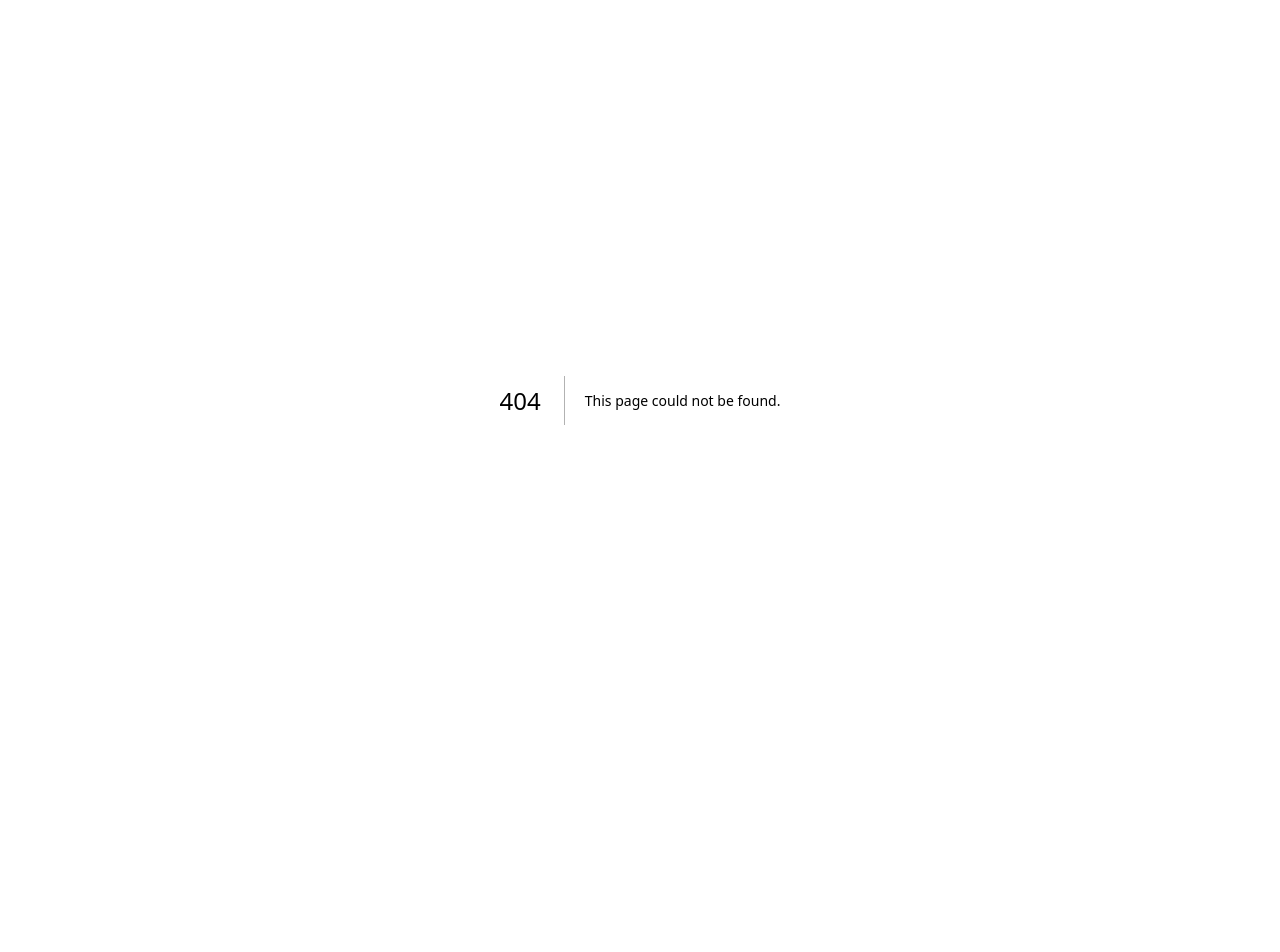
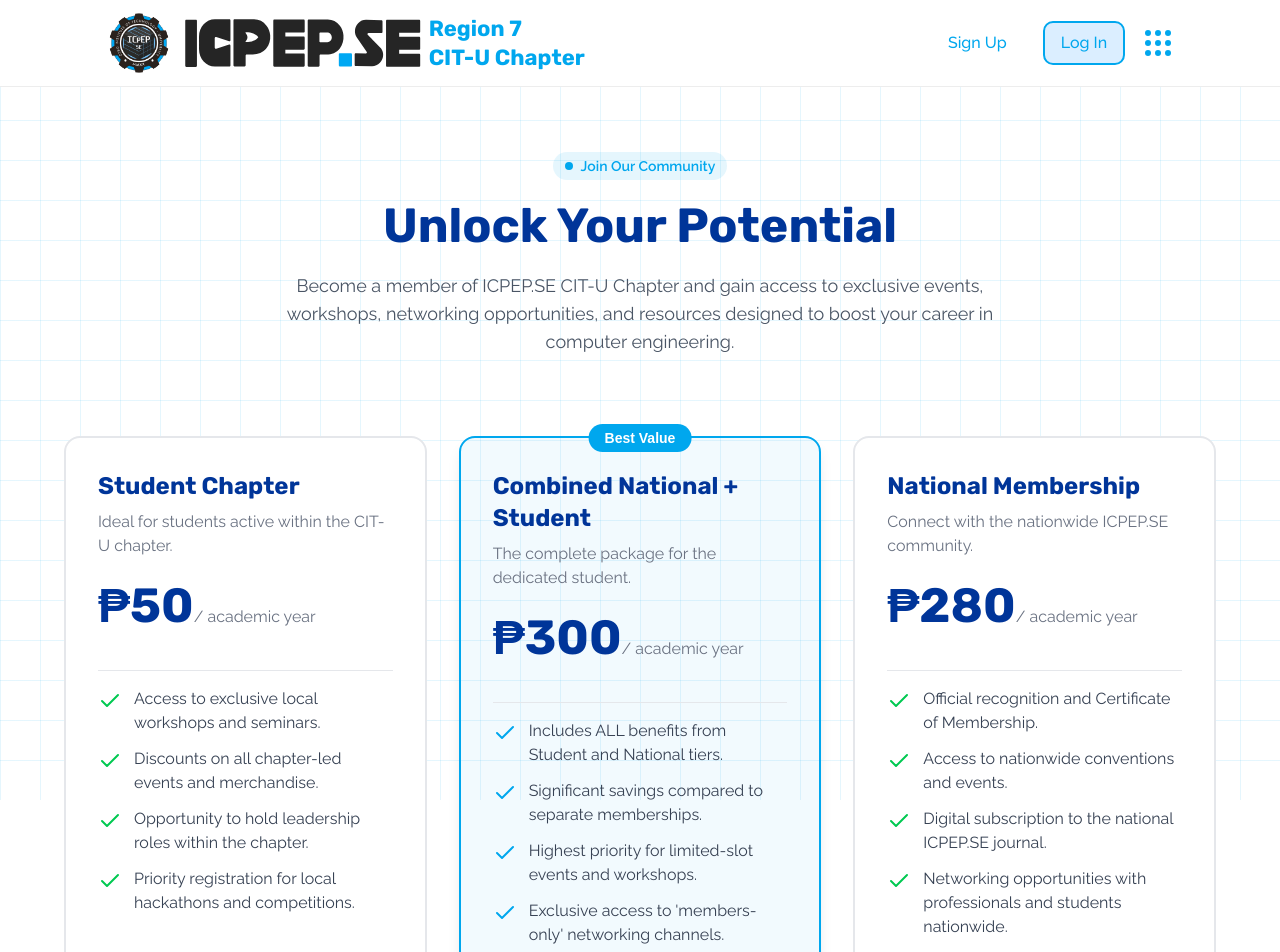
Before and after one commit to ShanRaboy11/icpep-se-citu, a Next.js app in the folder client/: page /membership in a window 1280 px wide. Before the commit this address had no page. Shown: the top 952 px of the page. Before the commit the page ends 800 px from the top, so only its background shows below. Built offline with nearby package versions, Linux system fonts and the light colour scheme.

Commit message:
feat: membership not giving ui - rexi

```diff
--- a/client/src/app/announcements/page.tsx
+++ b/client/src/app/announcements/page.tsx
@@ -71,7 +71,7 @@
             </h1>
             <p className="font-raleway text-gray-600 text-base sm:text-lg max-w-2xl mx-auto">
               Stay in the know with the latest news, meetings, and achievements
-              from ICpEP.SE R7 CIT-U Chapter.
+              from ICpEP Student Edition R7 CIT-U Chapter.
             </p>
           </div>
 
--- a/client/src/app/developers/page.tsx
+++ b/client/src/app/developers/page.tsx
@@ -85,7 +85,7 @@
               Meet the Developers
             </h1>
             <p className="font-raleway text-gray-600 text-base sm:text-lg max-w-2xl mx-auto">
-              The student developers who created the official ICPEP.SE CIT-U
+              The student developers who created the official ICPEP SE CIT-U
               Chapter website as part of the Software Design course.
             </p>
           </div>
--- /dev/null
+++ b/client/src/app/membership/components/membership-card.tsx
@@ -0,0 +1,84 @@
+// app/membership/components/membership-card.tsx
+"use client";
+
+import { Check } from "lucide-react";
+import type { FC } from "react";
+
+// Define the type for the component's props
+interface MembershipCardProps {
+  title: string;
+  price: string;
+  description: string;
+  benefits: string[];
+  isHighlighted?: boolean; // isHighlighted is optional
+}
+
+const MembershipCard: FC<MembershipCardProps> = ({
+  title,
+  price,
+  description,
+  benefits,
+  isHighlighted = false,
+}) => {
+  const cardClasses = `
+    flex flex-col rounded-2xl p-8 h-full border-2 relative
+    ${
+      isHighlighted
+        ? "bg-primary1/5 border-primary1 shadow-lg"
+        : "bg-white border-gray-200"
+    }
+    transition-all duration-300 hover:shadow-xl hover:scale-[1.02]
+  `;
+
+  const buttonClasses = `
+    mt-8 w-full rounded-lg py-3 font-rubik font-semibold text-lg
+    transition-all duration-300
+    ${
+      isHighlighted
+        ? "bg-primary1 text-white hover:bg-primary1/90 shadow-md hover:shadow-lg"
+        : "bg-primary3 text-white hover:bg-primary3/90"
+    }
+  `;
+
+  return (
+    <div className={cardClasses}>
+      {isHighlighted && (
+        <div className="absolute top-0 -translate-y-1/2 left-1/2 -translate-x-1/2 w-max">
+          <span className="inline-block rounded-full bg-primary1 px-4 py-1 text-sm font-semibold text-white">
+            Best Value
+          </span>
+        </div>
+      )}
+      <h3 className="font-rubik text-2xl font-bold text-primary3 mb-2">
+        {title}
+      </h3>
+      <p className="font-raleway text-gray-500 mb-6">{description}</p>
+
+      <div className="mb-6">
+        <span className="font-rubik text-5xl font-bold text-primary3">
+          {price}
+        </span>
+        <span className="font-raleway text-gray-500">/ academic year</span>
+      </div>
+
+      <div className="border-t border-gray-200 my-4"></div>
+
+      <ul className="space-y-3 font-raleway text-gray-700 flex-grow">
+        {benefits.map((benefit, index) => (
+          <li key={index} className="flex items-start gap-3">
+            <Check
+              className={`h-6 w-6 flex-shrink-0 mt-0.5 ${
+                isHighlighted ? "text-primary1" : "text-green-500"
+              }`}
+            />
+            <span>{benefit}</span>
+          </li>
+        ))}
+      </ul>
+
+      <button className={buttonClasses}>Select Plan</button>
+    </div>
+  );
+};
+
+export default MembershipCard;
--- /dev/null
+++ b/client/src/app/membership/page.tsx
@@ -0,0 +1,124 @@
+// app/membership/page.tsx
+"use client";
+import Header from "../components/header";
+import Footer from "../components/footer";
+import Grid from "../components/grid";
+import MembershipCard from "./components/membership-card";
+import type { FC } from "react";
+
+// Define the type for a single membership tier object
+interface MembershipTier {
+  title: string;
+  price: string;
+  description: string;
+  benefits: string[];
+  isHighlighted: boolean;
+}
+
+const MembershipPage: FC = () => {
+  // Type the array of membership tiers for type safety
+  const membershipTiers: MembershipTier[] = [
+    {
+      title: "Student Chapter",
+      price: "₱50",
+      description: "Ideal for students active within the CIT-U chapter.",
+      benefits: [
+        "Access to exclusive local workshops and seminars.",
+        "Discounts on all chapter-led events and merchandise.",
+        "Opportunity to hold leadership roles within the chapter.",
+        "Priority registration for local hackathons and competitions.",
+      ],
+      isHighlighted: false,
+    },
+    {
+      title: "Combined National + Student",
+      price: "₱300",
+      description: "The complete package for the dedicated student.",
+      benefits: [
+        "Includes ALL benefits from Student and National tiers.",
+        "Significant savings compared to separate memberships.",
+        "Highest priority for limited-slot events and workshops.",
+        "Exclusive access to 'members-only' networking channels.",
+      ],
+      isHighlighted: true,
+    },
+    {
+      title: "National Membership",
+      price: "₱280",
+      description: "Connect with the nationwide ICPEP.SE community.",
+      benefits: [
+        "Official recognition and Certificate of Membership.",
+        "Access to nationwide conventions and events.",
+        "Digital subscription to the national ICPEP.SE journal.",
+        "Networking opportunities with professionals and students nationwide.",
+      ],
+      isHighlighted: false,
+    },
+  ];
+
+  return (
+    <div className="min-h-screen bg-white flex flex-col relative overflow-hidden">
+      <Grid />
+
+      <div className="relative z-10 flex flex-col min-h-screen">
+        <Header />
+
+        <main className="max-w-7xl mx-auto px-6 pt-[9.5rem] pb-24 w-full flex-grow">
+          {/* --- Page Title Section --- */}
+          <div className="mb-20 text-center">
+            <div className="inline-flex items-center gap-2 rounded-full bg-primary1/10 px-3 py-1 mb-4">
+              <div className="h-2 w-2 rounded-full bg-primary1"></div>
+              <span className="font-raleway text-sm font-semibold text-primary1">
+                Join Our Community
+              </span>
+            </div>
+            <h1 className="font-rubik text-4xl sm:text-5xl font-bold text-primary3 leading-tight mb-4">
+              Unlock Your Potential
+            </h1>
+            <p className="font-raleway text-gray-600 text-base sm:text-lg max-w-3xl mx-auto">
+              Become a member of ICPEP.SE CIT-U Chapter and gain access to
+              exclusive events, workshops, networking opportunities, and
+              resources designed to boost your career in computer engineering.
+            </p>
+          </div>
+
+          {/* --- Membership Tiers Grid --- */}
+          <div className="grid grid-cols-1 lg:grid-cols-3 gap-y-12 gap-x-8 items-stretch max-w-6xl mx-auto mb-24">
+            {membershipTiers.map((tier, index) => (
+              <MembershipCard key={index} {...tier} />
+            ))}
+          </div>
+
+          {/* --- Final CTA Section --- */}
+          <div className="text-center bg-gray-50 rounded-2xl p-10 max-w-4xl mx-auto">
+            <h2 className="font-rubik text-3xl font-bold text-primary3 mb-4">
+              Ready to Elevate Your Journey?
+            </h2>
+            <p className="font-raleway text-gray-600 mb-8 max-w-2xl mx-auto">
+              Choose your plan and start enjoying the benefits of being an
+              ICPEP.SE member today. The registration process is quick and easy.
+            </p>
+            <button
+              onClick={() => {
+                // You can replace this with your actual registration form link
+                window.open(
+                  "https://forms.gle/your-registration-form-link",
+                  "_blank"
+                );
+              }}
+              className="inline-block bg-primary1 text-white font-rubik font-bold text-lg px-8 py-4 rounded-lg
+                         transition-all duration-300 ease-in-out
+                         hover:bg-primary1/90 hover:shadow-lg transform hover:-translate-y-1"
+            >
+              Register Now
+            </button>
+          </div>
+        </main>
+
+        <Footer />
+      </div>
+    </div>
+  );
+};
+
+export default MembershipPage;
```
